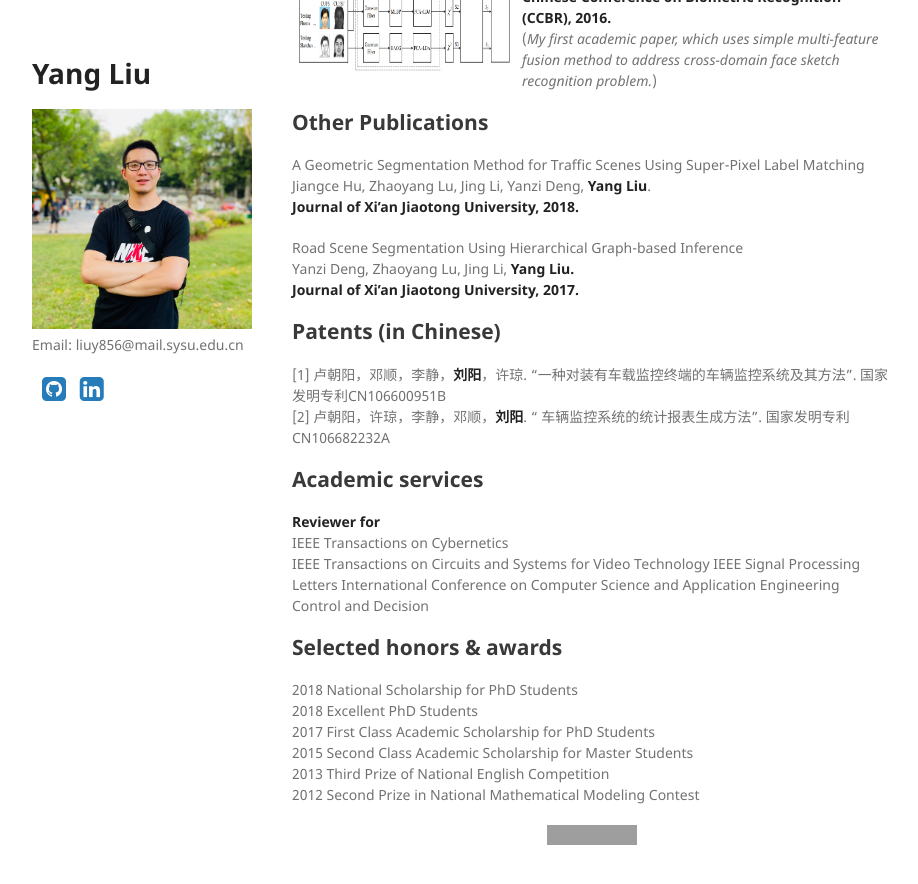
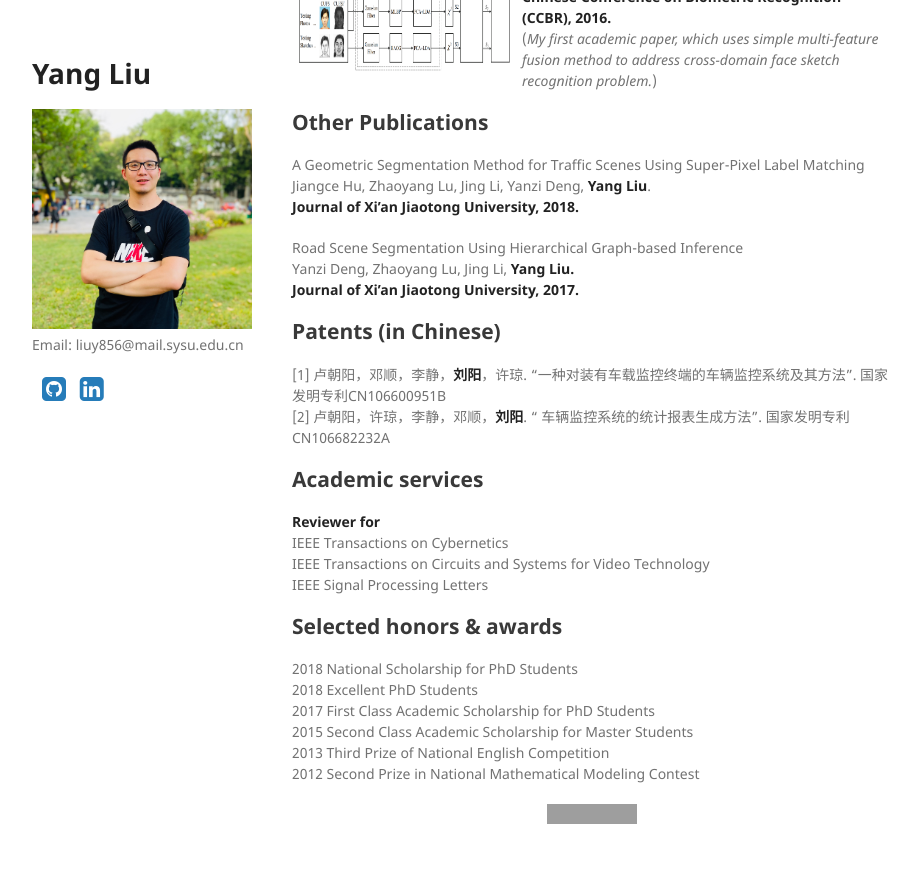
Before and after one commit to YangLiu9208/home, a Jekyll site: the page built from index.md, in a window 1280 px wide and 900 px high, scrolled down 2021 px. Shown: the top 884 px of the window, without its empty margins (178-1096 px from the left). Built offline with Jekyll 4.4.1, drawn with Linux system fonts in a browser that asks for light colours; a style sheet for code colours, icons or effects is not loaded; grey boxes are pictures that could not be loaded.

Commit message:
Update index.md

```diff
--- a/index.md
+++ b/index.md
@@ -114,8 +114,6 @@ Yanzi Deng, Zhaoyang Lu, Jing Li, **Yang Liu.**
 IEEE Transactions on Cybernetics
 IEEE Transactions on Circuits and Systems for Video Technology
 IEEE Signal Processing Letters
-International Conference on Computer Science and Application Engineering
-Control and Decision
 
 ## Selected honors & awards
 2018 National Scholarship for PhD Students
```
